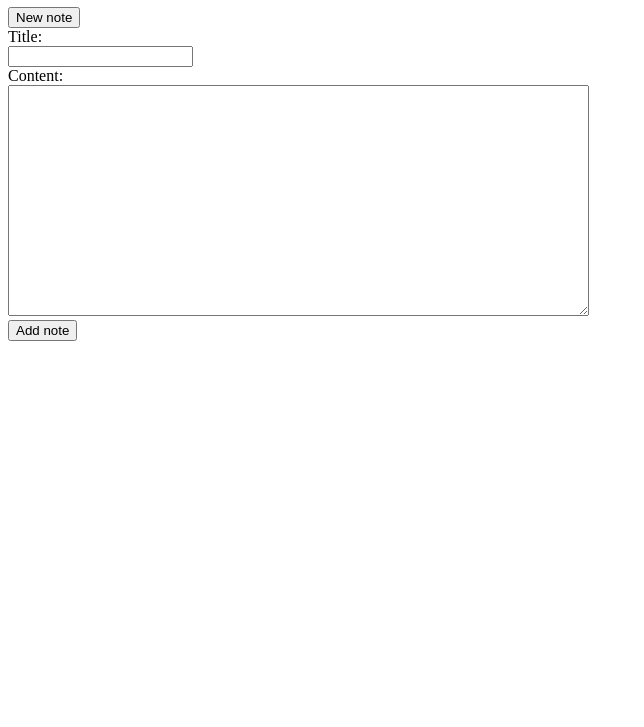
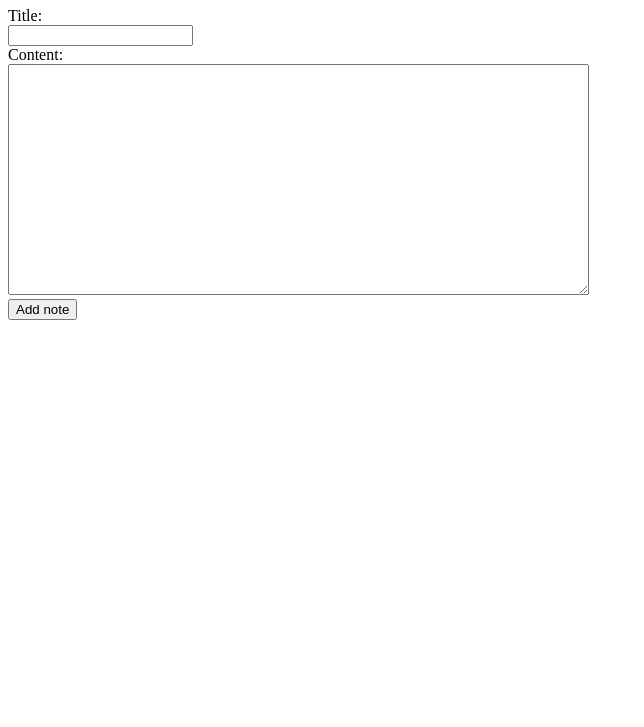
Before and after one commit to tonjeberger/app2_oppg, a website with bundled scripts: page public/index.html in a window 1280 px wide. Shown: the part 73-800 px from the top of the page, without its empty margins (0-644 px from the left). Built offline with nearby package versions, Linux system fonts and the light colour scheme.

Commit message:
removed button

```diff
--- a/public/index.html
+++ b/public/index.html
@@ -12,8 +12,6 @@
 
     <h1>Notes</h1>
 
-    <button id="new-note-btn">New note</button>
-
 
     <form id="note-form" method="post" display="none">
         <label for="title">Title:</label><br>
```
